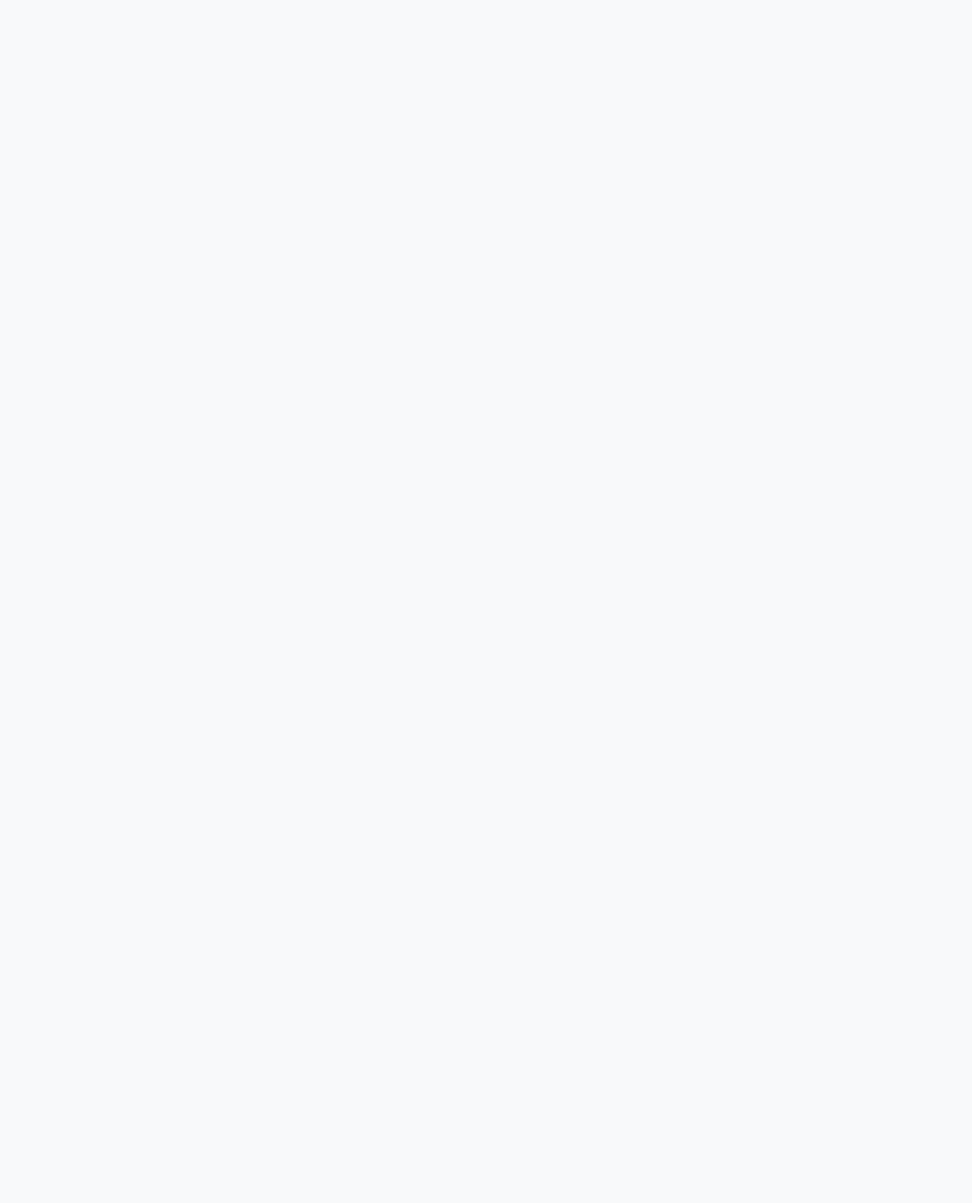
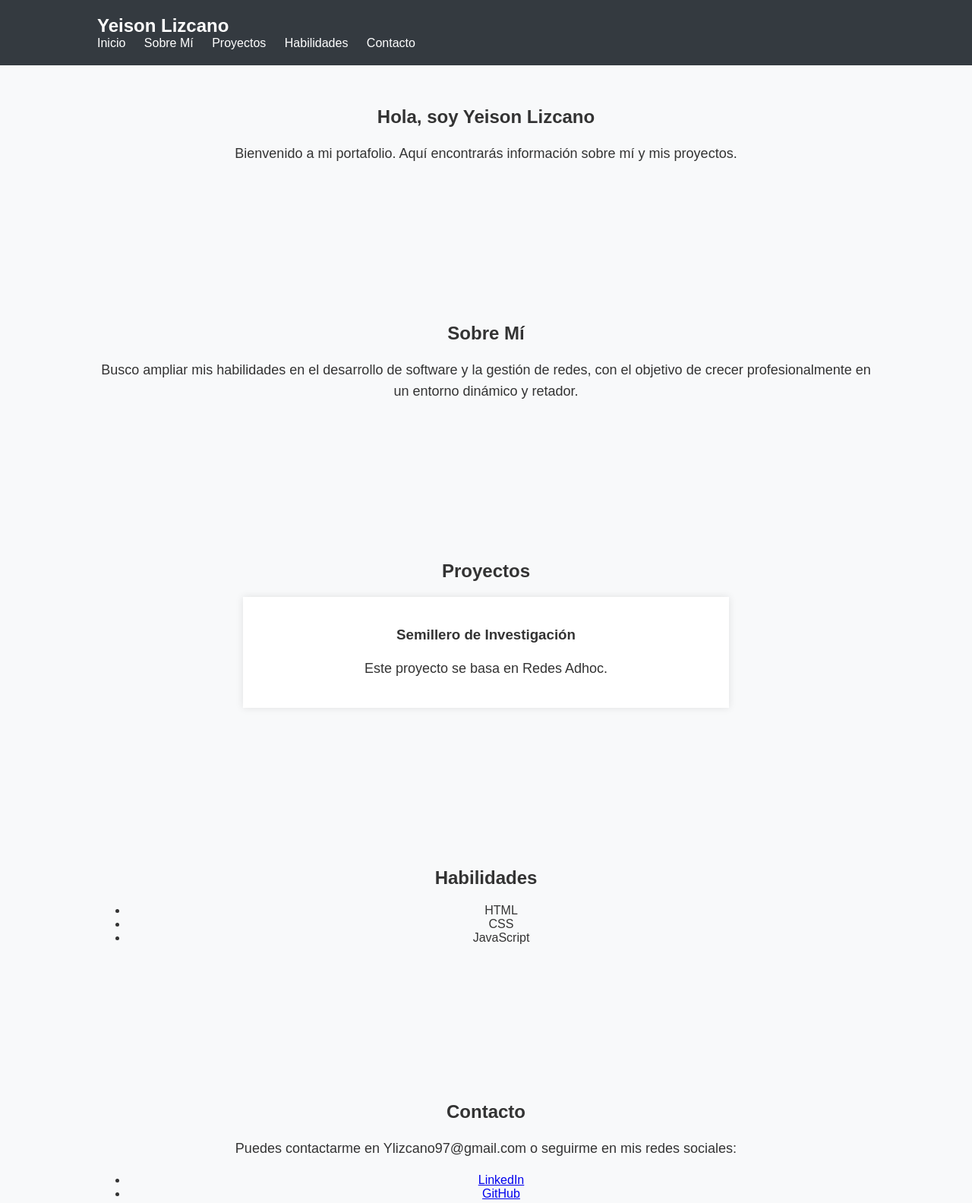
Before and after one commit to ylizcano/sitioweb, a plain HTML site: page index.html in a window 1280 px wide. Shown: the top 1584 px of the page at 76% size. Before the commit the page ends 800 px from the top, so only its background shows below. Drawn offline with Linux system fonts and the light colour scheme.

Commit message:
Update index.html

```diff
--- a/index.html
+++ b/index.html
@@ -8,7 +8,77 @@
 </head>
 <body>
 
-  <!-- Contenido de tu página aquí -->
+  <!-- Navbar -->
+  <nav>
+    <div class="container">
+      <h1>Yeison Lizcano</h1>
+      <ul>
+        <li><a href="#inicio">Inicio</a></li>
+        <li><a href="#sobremi">Sobre Mí</a></li>
+        <li><a href="#proyectos">Proyectos</a></li>
+        <li><a href="#habilidades">Habilidades</a></li>
+        <li><a href="#contacto">Contacto</a></li>
+      </ul>
+    </div>
+  </nav>
+
+  <!-- Sección de Inicio -->
+  <section id="inicio" class="seccion inicio">
+    <div class="container">
+      <h2>Hola, soy Yeison Lizcano</h2>
+      <p>Bienvenido a mi portafolio. Aquí encontrarás información sobre mí y mis proyectos.</p>
+    </div>
+  </section>
+
+  <!-- Sección de Sobre Mí -->
+  <section id="sobremi" class="seccion sobremi">
+    <div class="container">
+      <h2>Sobre Mí</h2>
+      <p>Busco ampliar mis habilidades en el desarrollo de software y la gestión de redes, con el objetivo de crecer profesionalmente en un entorno dinámico y retador.</p>
+    </div>
+  </section>
+
+  <!-- Sección de Proyectos -->
+  <section id="proyectos" class="seccion proyectos">
+    <div class="container">
+      <h2>Proyectos</h2>
+      <div class="proyecto">
+        <h3>Semillero de Investigación</h3>
+        <p>Este proyecto se basa en Redes Adhoc.</p>
+      </div>
+    </div>
+  </section>
+
+  <!-- Sección de Habilidades -->
+  <section id="habilidades" class="seccion habilidades">
+    <div class="container">
+      <h2>Habilidades</h2>
+      <ul>
+        <li>HTML</li>
+        <li>CSS</li>
+        <li>JavaScript</li>
+      </ul>
+    </div>
+  </section>
+
+  <!-- Sección de Contacto -->
+  <section id="contacto" class="seccion contacto">
+    <div class="container">
+      <h2>Contacto</h2>
+      <p>Puedes contactarme en Ylizcano97@gmail.com o seguirme en mis redes sociales:</p>
+      <ul>
+        <li><a href="[enlace a tu perfil de LinkedIn]">LinkedIn</a></li>
+        <li><a href="[enlace a tu perfil de GitHub]">GitHub</a></li>
+      </ul>
+    </div>
+  </section>
+
+  <!-- Footer -->
+  <footer>
+    <div class="container">
+      <p>Derechos de autor &copy; 2024 Yeison Lizcano</p>
+    </div>
+  </footer>
 
 </body>
 </html>
```
